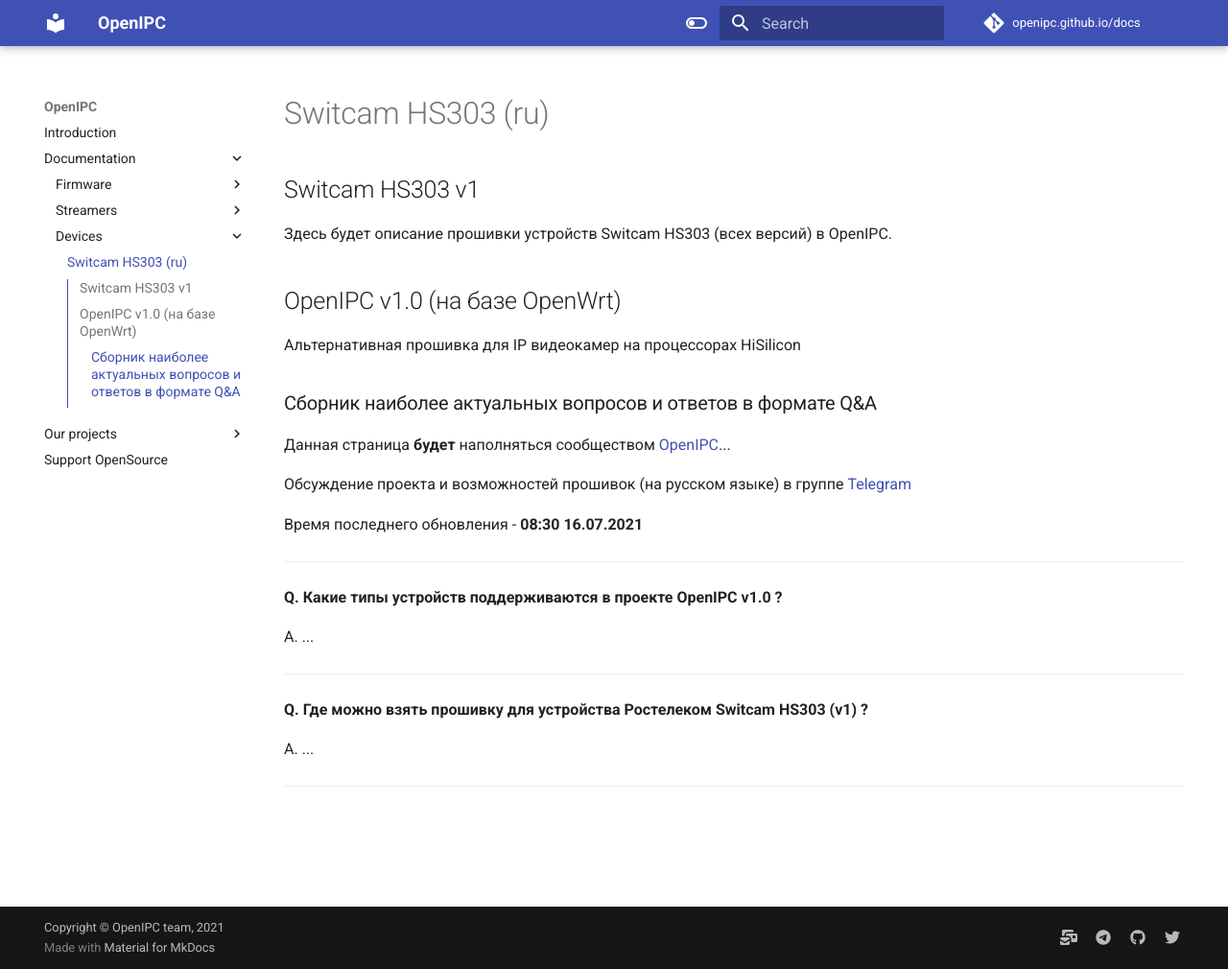
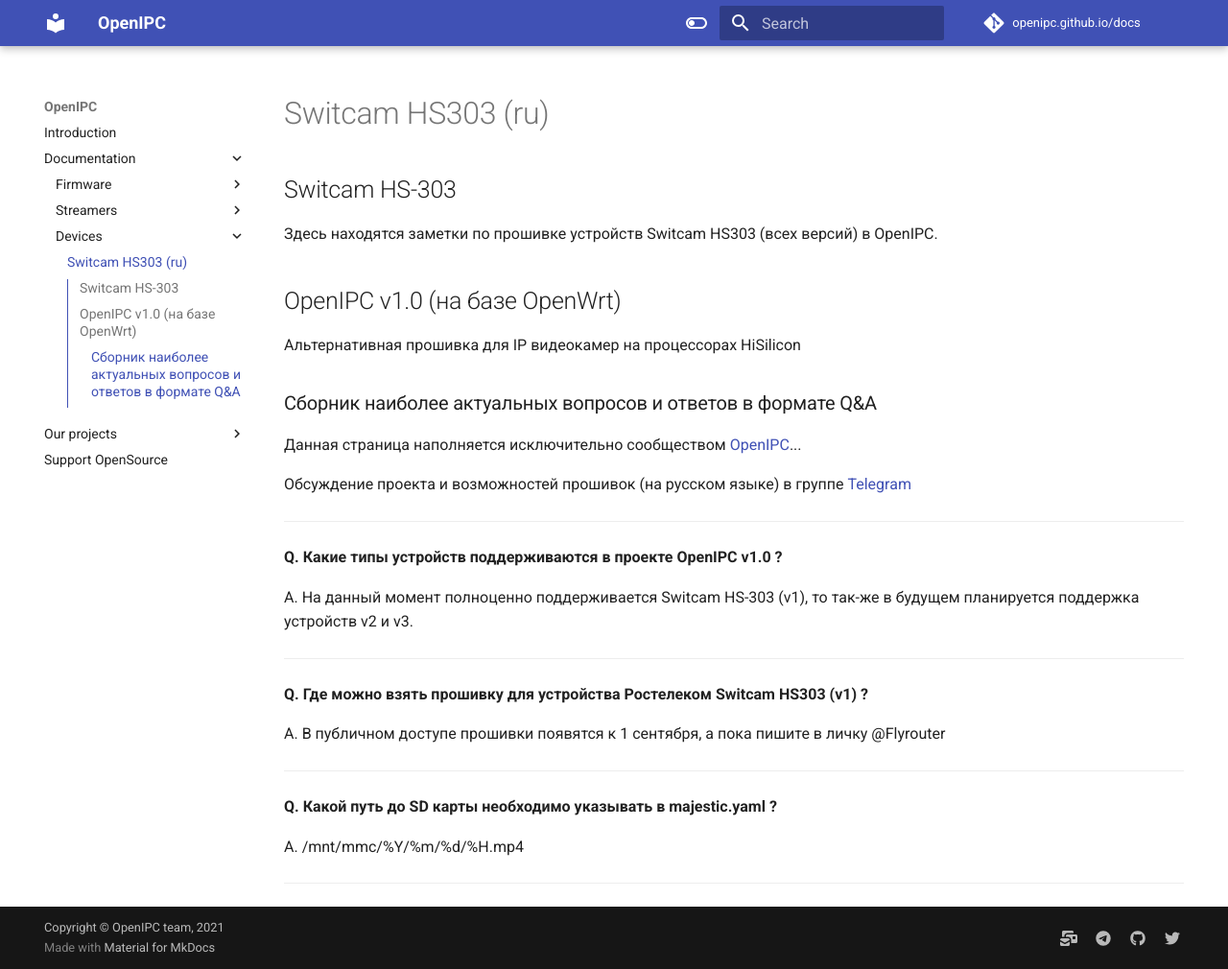
Before and after one commit to OpenIPC/openipc.github.io, an MkDocs documentation site: the page built from docs/devices/hs303.md, in a window 1280 px wide and 1010 px high. Shown: the whole window at 96% size. Built offline with MkDocs 1.6.1 and Material for MkDocs 9.7.7, drawn with Linux system fonts in a browser that asks for light colours; comment, search, counter and statistics services are not loaded.

Commit message:
Update page

```diff
--- a/docs/devices/hs303.md
+++ b/docs/devices/hs303.md
@@ -1,7 +1,7 @@
 
-## Switcam HS303 v1
+## Switcam HS-303
 
-Здесь будет описание прошивки устройств Switcam HS303 (всех версий) в OpenIPC.
+Здесь находятся заметки по прошивке устройств Switcam HS303 (всех версий) в OpenIPC.
 
 
 ## OpenIPC v1.0 (на базе OpenWrt)
@@ -10,22 +10,26 @@
 
 ### Сборник наиболее актуальных вопросов и ответов в формате Q&A
 
-Данная страница **будет** наполняться сообществом [OpenIPC](https://openipc.org)...
+Данная страница наполняется исключительно сообществом [OpenIPC](https://openipc.org)...
 
 Обсуждение проекта и возможностей прошивок (на русском языке) в группе [Telegram](https://t.me/openipc_modding)
-
-Время последнего обновления - **08:30 16.07.2021**
 
 -----
 
 **Q. Какие типы устройств поддерживаются в проекте OpenIPC v1.0 ?**
 
-A. ...
+A. На данный момент полноценно поддерживается Switcam HS-303 (v1), то так-же в будущем планируется поддержка устройств v2 и v3.
 
 -----
 
 **Q. Где можно взять прошивку для устройства Ростелеком Switcam HS303 (v1) ?**
 
-A. ...
+A. В публичном доступе прошивки появятся к 1 сентября, а пока пишите в личку @Flyrouter
 
 -----
+
+**Q. Какой путь до SD карты необходимо указывать в majestic.yaml ?**
+
+A. /mnt/mmc/%Y/%m/%d/%H.mp4
+
+-----
```
